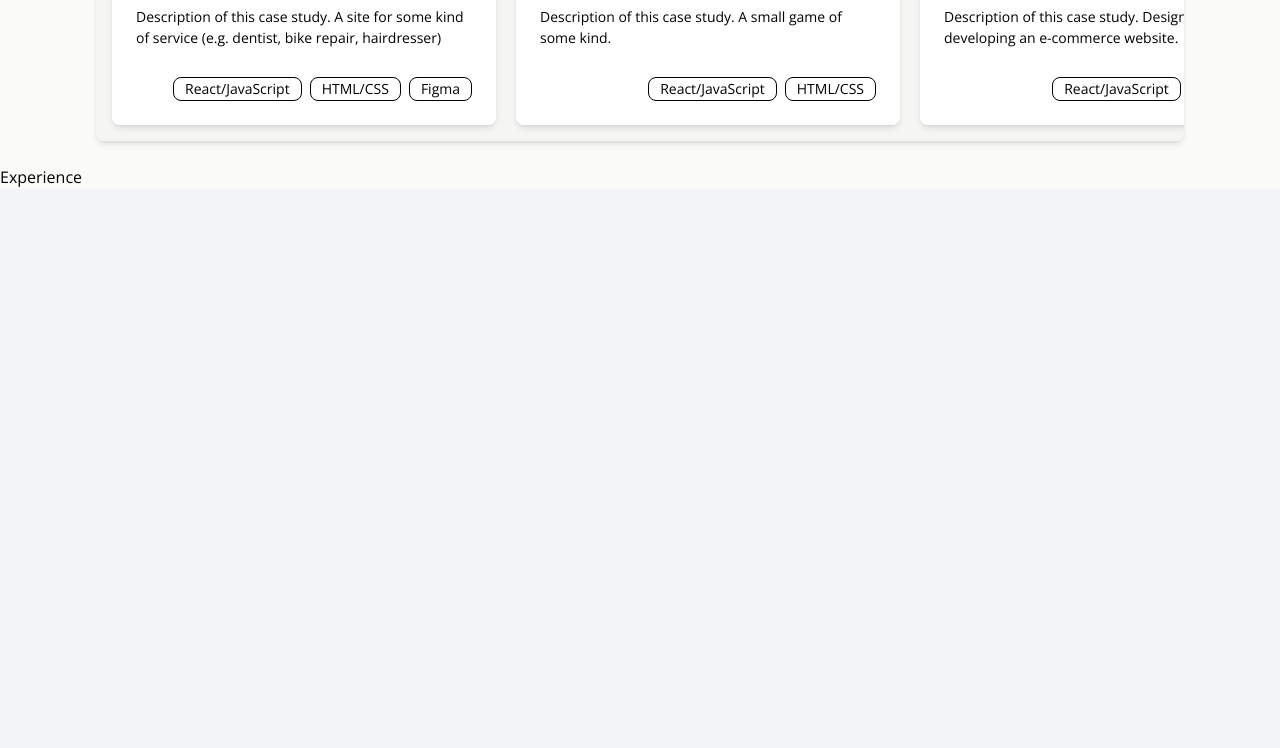
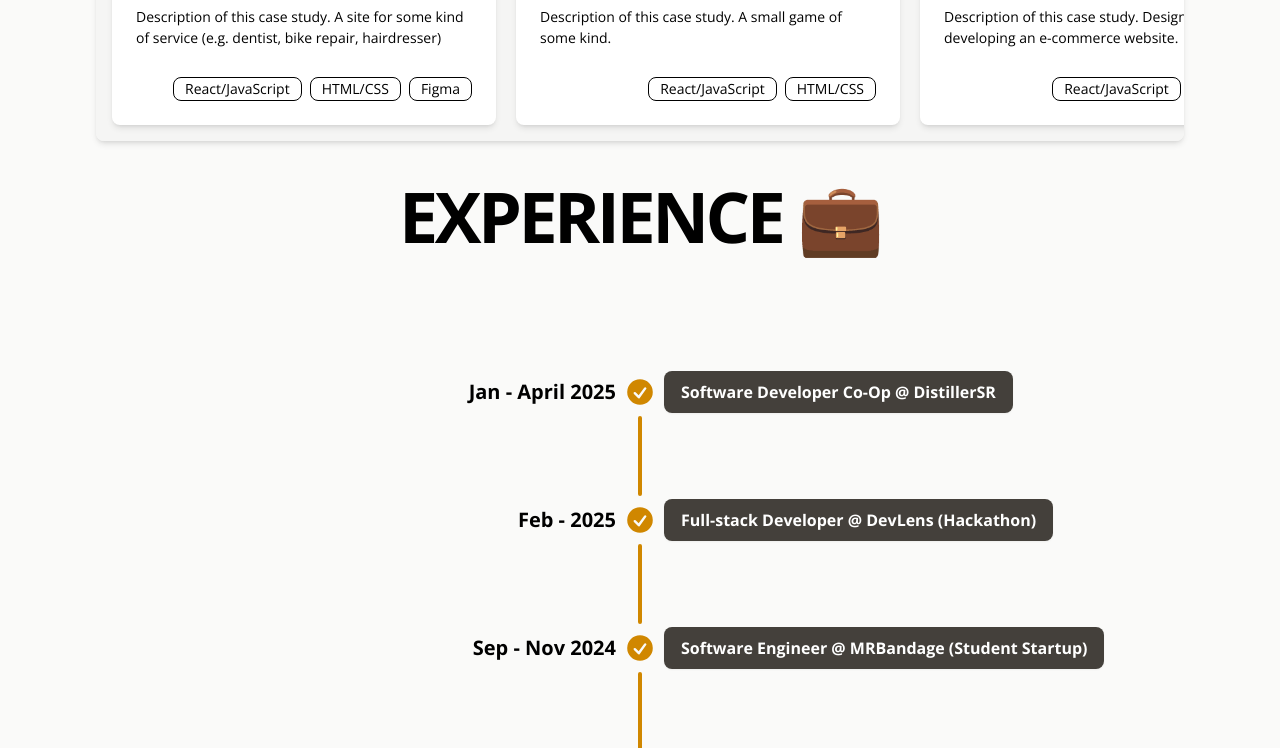
Before and after one commit to ChhayThan/SEG3125-Portfolio, a React (Vite) app: page / in a window 1280 px wide. Shown: the part 2000-2748 px from the top of the page. Before the commit the page ends 2189 px from the top, so only its background shows below. Built offline with nearby package versions, Linux system fonts and the light colour scheme.

Commit message:
Update file structure and built Experience section

```diff
--- a/src/components/Experience.jsx
+++ /dev/null
@@ -1,3 +0,0 @@
-export const Experience = () => {
-  return <section>Experience</section>;
-};
--- a/src/components/About.jsx
+++ b/src/components/section/About.jsx
@@ -1,5 +1,5 @@
-import aboutPNG from "./../assets/about.png";
-import workPNG from "./../assets/work.png";
+import aboutPNG from "./../../assets/about.png";
+import workPNG from "./../../assets/work.png";
 
 export const About = () => {
   return (
--- a/src/components/CaseStudy.jsx
+++ b/src/components/section/CaseStudy.jsx
@@ -1,4 +1,4 @@
-import comingSoonSign from "./../assets/comingsoonsign.png";
+import comingSoonSign from "./../../assets/comingsoonsign.png";
 export const CaseStudy = () => {
   return (
     <section className="w-screen min-h-[80vh] p-5 space-y-5 flex flex-col  justify-center items-center gap-20">
--- /dev/null
+++ b/src/components/section/Experience.jsx
@@ -0,0 +1,136 @@
+export const Experience = () => {
+  return (
+    <section className="w-screen min-h-[80vh] p-5 space-y-5 flex flex-col  justify-center items-center gap-20">
+      <h1 className="text-[min(10vw,70px)] leading-[0.9] font-bold tracking-tighter">
+        EXPERIENCE 💼
+      </h1>
+
+      <div>
+        <ul className="timeline timeline-vertical">
+          <li>
+            <div className="timeline-start font-bold text-[min(5vw,1.25rem)]">
+              Jan - April 2025
+            </div>
+            <div className="timeline-middle p-2">
+              <svg
+                xmlns="http://www.w3.org/2000/svg"
+                viewBox="0 0 20 20"
+                fill="currentColor"
+                className="h-8 w-8 text-yellow-600"
+              >
+                <path
+                  fillRule="evenodd"
+                  d="M10 18a8 8 0 100-16 8 8 0 000 16zm3.857-9.809a.75.75 0 00-1.214-.882l-3.483 4.79-1.88-1.88a.75.75 0 10-1.06 1.061l2.5 2.5a.75.75 0 001.137-.089l4-5.5z"
+                  clipRule="evenodd"
+                />
+              </svg>
+            </div>
+            <div className="timeline-end timeline-box text-white bg-stone-700 border-transparent font-bold text-base text-[min(3vw,1rem)]">
+              Software Developer Co-Op @ DistillerSR
+            </div>
+            <hr className="bg-yellow-600 min-h-10" />
+          </li>
+
+          <li>
+            <hr className="bg-yellow-600 min-h-10" />
+            <div className="timeline-start font-bold text-[min(5vw,1.25rem)]">
+              Feb - 2025
+            </div>
+            <div className="timeline-middle p-2">
+              <svg
+                xmlns="http://www.w3.org/2000/svg"
+                viewBox="0 0 20 20"
+                fill="currentColor"
+                className="h-8 w-8 text-yellow-600"
+              >
+                <path
+                  fillRule="evenodd"
+                  d="M10 18a8 8 0 100-16 8 8 0 000 16zm3.857-9.809a.75.75 0 00-1.214-.882l-3.483 4.79-1.88-1.88a.75.75 0 10-1.06 1.061l2.5 2.5a.75.75 0 001.137-.089l4-5.5z"
+                  clipRule="evenodd"
+                />
+              </svg>
+            </div>
+            <div className="timeline-end timeline-box text-white bg-stone-700 border-transparent font-bold text-base text-[min(3vw,1rem)]">
+              Full-stack Developer @ DevLens (Hackathon)
+            </div>
+            <hr className="bg-yellow-600 min-h-10" />
+          </li>
+
+          <li>
+            <hr className="bg-yellow-600 min-h-10" />
+            <div className="timeline-start font-bold text-[min(5vw,1.25rem)]">
+              Sep - Nov 2024
+            </div>
+            <div className="timeline-middle p-2">
+              <svg
+                xmlns="http://www.w3.org/2000/svg"
+                viewBox="0 0 20 20"
+                fill="currentColor"
+                className="h-8 w-8 text-yellow-600"
+              >
+                <path
+                  fillRule="evenodd"
+                  d="M10 18a8 8 0 100-16 8 8 0 000 16zm3.857-9.809a.75.75 0 00-1.214-.882l-3.483 4.79-1.88-1.88a.75.75 0 10-1.06 1.061l2.5 2.5a.75.75 0 001.137-.089l4-5.5z"
+                  clipRule="evenodd"
+                />
+              </svg>
+            </div>
+            <div className="timeline-end timeline-box text-white bg-stone-700 border-transparent font-bold text-base text-[min(3vw,1rem)]">
+              Software Engineer @ MRBandage (Student Startup)
+            </div>
+            <hr className="bg-yellow-600 min-h-10" />
+          </li>
+
+          <li>
+            <hr className="bg-yellow-600 min-h-10" />
+            <div className="timeline-start font-bold text-[min(5vw,1.25rem)]">
+              Dec - 2024
+            </div>
+            <div className="timeline-middle p-2">
+              <svg
+                xmlns="http://www.w3.org/2000/svg"
+                viewBox="0 0 20 20"
+                fill="currentColor"
+                className="h-8 w-8 text-yellow-600"
+              >
+                <path
+                  fillRule="evenodd"
+                  d="M10 18a8 8 0 100-16 8 8 0 000 16zm3.857-9.809a.75.75 0 00-1.214-.882l-3.483 4.79-1.88-1.88a.75.75 0 10-1.06 1.061l2.5 2.5a.75.75 0 001.137-.089l4-5.5z"
+                  clipRule="evenodd"
+                />
+              </svg>
+            </div>
+            <div className="timeline-end timeline-box text-white bg-stone-700 border-transparent font-bold text-base text-[min(3vw,1rem)]">
+              Full-stack Dev @ Rentify (Group Project)
+            </div>
+            <hr className="bg-yellow-600 min-h-10" />
+          </li>
+
+          <li>
+            <hr className="bg-yellow-600 min-h-10" />
+            <div className="timeline-start font-bold text-[min(5vw,1.25rem)]">
+              Sep - 2024
+            </div>
+            <div className="timeline-middle p-2">
+              <svg
+                xmlns="http://www.w3.org/2000/svg"
+                viewBox="0 0 20 20"
+                fill="currentColor"
+                className="h-8 w-8 text-yellow-600"
+              >
+                <path
+                  fillRule="evenodd"
+                  d="M10 18a8 8 0 100-16 8 8 0 000 16zm3.857-9.809a.75.75 0 00-1.214-.882l-3.483 4.79-1.88-1.88a.75.75 0 10-1.06 1.061l2.5 2.5a.75.75 0 001.137-.089l4-5.5z"
+                  clipRule="evenodd"
+                />
+              </svg>
+            </div>
+            <div className="timeline-end timeline-box text-white bg-stone-700 border-transparent font-bold text-[min(3vw,1rem)]">
+              Hack the Hill Hackathon
+            </div>
+          </li>
+        </ul>
+      </div>
+    </section>
+  );
+};
```
Also changed, not shown: src/App.jsx (+4 -4 lines), src/components/section/Home.jsx (renamed from src/components/Home.jsx, +5 -5 lines).
